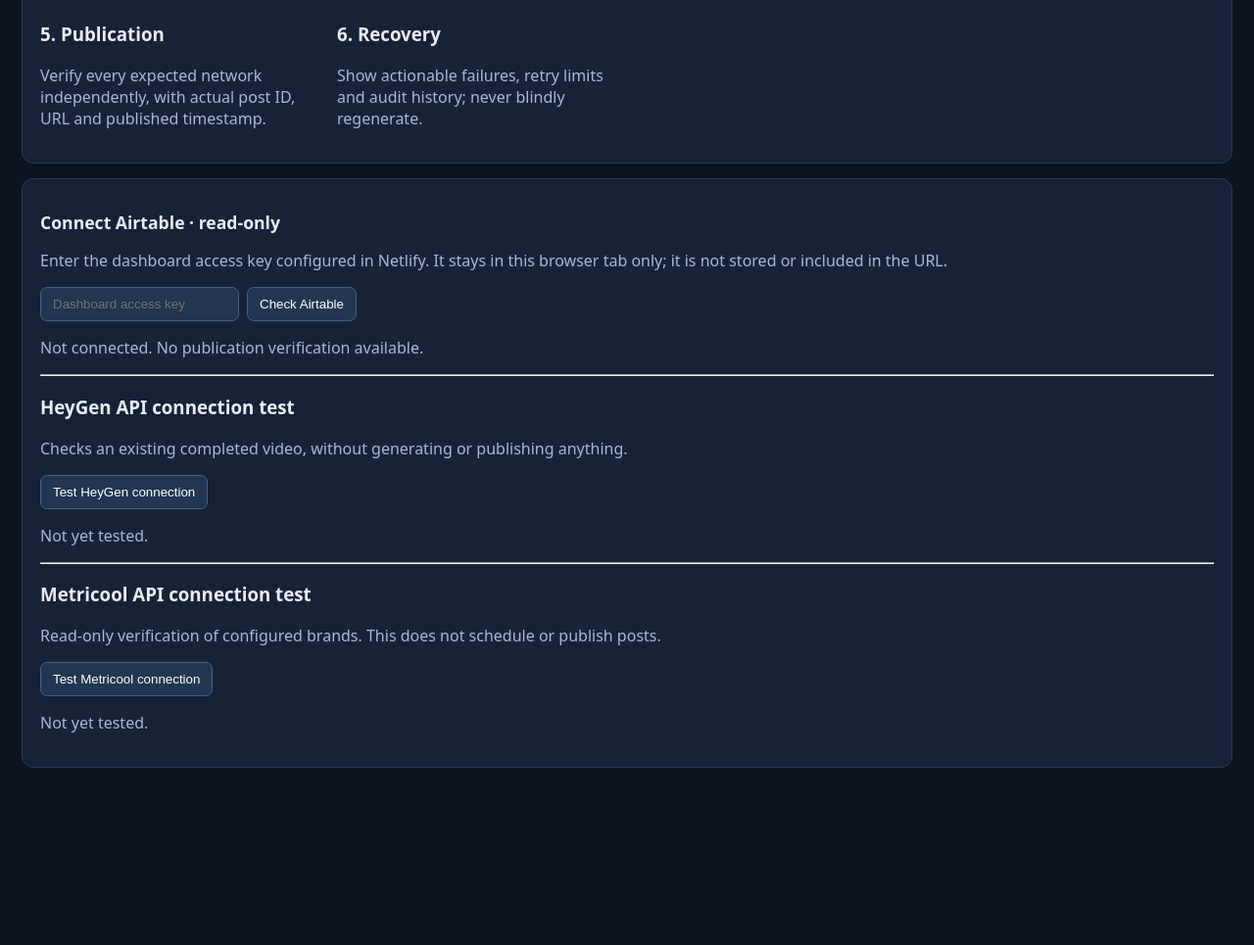
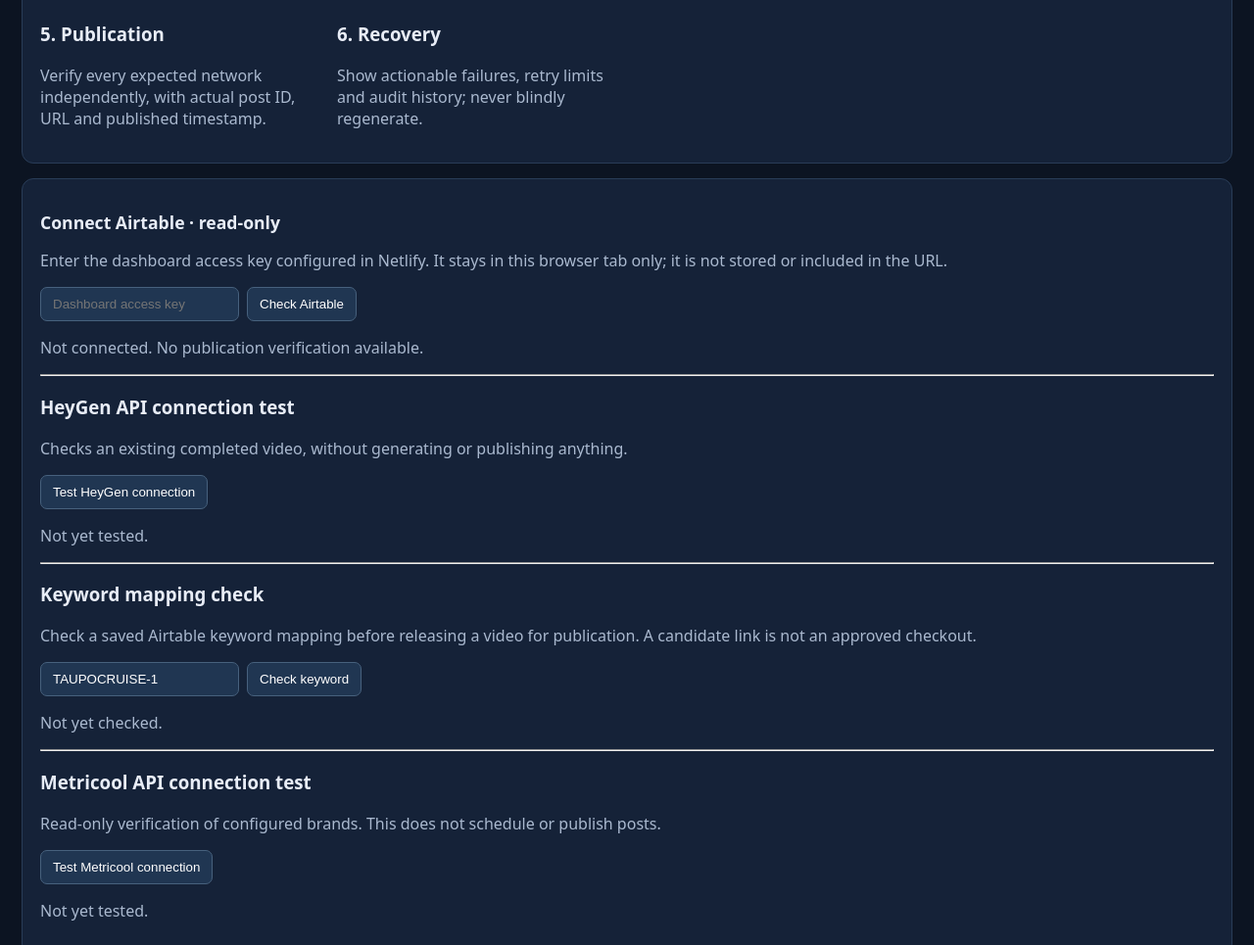
Before and after one commit to Muttanbal/kiwi-driver-video-control-centre, a plain HTML site: page index.html in a window 1280 px wide. Shown: the part 1527-2492 px from the top of the page at 98% size. Before the commit the page ends 2348 px from the top, so only its background shows below. Drawn offline with Linux system fonts and the light colour scheme.

Commit message:
Add keyword mapping verification control without bypassing production gates

```diff
--- a/index.html
+++ b/index.html
@@ -9,7 +9,7 @@ details.errorDetails{min-width:170px;max-width:310px}details.errorDetails summar
 <section class="card"><h2>Action queue</h2><div id="actions"></div></section>
 <section class="card"><h2>Video pipeline</h2><div class="actions"><input id="filterText" placeholder="Search video or brand" aria-label="Search video or brand" oninput="renderPipeline()"><select id="filterBrand" onchange="renderPipeline()" aria-label="Filter by brand"><option value="">All brands</option><option>Kiwi Driver Tours &amp; Transfers</option><option>Main Character Adventures</option><option>Pilar&#39;s Facepainting</option><option>Tiptoe the World</option></select><select id="filterStatus" onchange="renderPipeline()" aria-label="Filter by status"><option value="">All statuses</option><option value="review">Needs review</option><option value="scheduled">Scheduled</option><option value="blocked">Blocked / failed</option><option value="heygen">Has HeyGen video ID</option></select><select id="sortOrder" onchange="renderPipeline()" aria-label="Sort videos"><option value="attention">Needs attention first</option><option value="title">Title A–Z</option></select></div><p id="pipelineNote">Airtable statuses only. Verified publication requires direct Metricool checks.</p><div class="scroll"><table><thead><tr><th>Video</th><th>Brand</th><th>Airtable</th><th>HeyGen</th><th>Visual & branding QA</th><th>Keywords</th><th>Metricool</th><th>Network publication</th><th>Errors / retry</th></tr></thead><tbody id="videos"><tr><td colspan="9" class="muted">No verified live data connection</td></tr></tbody></table></div></section>
 <section class="card"><h2>Required end-to-end verification</h2><div class="grid"><div><h3>1. Source</h3><p>Read Airtable queue, brand, approvals and duplicate IDs. Airtable remains source of truth.</p></div><div><h3>2. Generation</h3><p>Allow HeyGen only after collision and hold checks; reconcile video IDs and render results.</p></div><div><h3>3. Quality</h3><p>Verify branding, framing, captions, keywords, aspect ratio and explicit review approval.</p></div><div><h3>4. Scheduling</h3><p>Check Metricool account connections and format support; prevent duplicate posts.</p></div><div><h3>5. Publication</h3><p>Verify every expected network independently, with actual post ID, URL and published timestamp.</p></div><div><h3>6. Recovery</h3><p>Show actionable failures, retry limits and audit history; never blindly regenerate.</p></div></div></section>
-<section class="card" id="live"><h2>Connect Airtable · read-only</h2><p>Enter the dashboard access key configured in Netlify. It stays in this browser tab only; it is not stored or included in the URL.</p><div class="actions"><input id="access" type="password" autocomplete="off" placeholder="Dashboard access key" aria-label="Dashboard access key"><button id="sync" onclick="syncAirtable()">Check Airtable</button></div><p id="syncstatus">Not connected. No publication verification available.</p><hr><h3>HeyGen API connection test</h3><p>Checks an existing completed video, without generating or publishing anything.</p><button onclick="testHeygen()">Test HeyGen connection</button><p id="heygenResult" role="status">Not yet tested.</p><hr><h3>Metricool API connection test</h3><p>Read-only verification of configured brands. This does not schedule or publish posts.</p><button onclick="testMetricool()">Test Metricool connection</button><p id="metricoolResult" role="status">Not yet tested.</p></section>
+<section class="card" id="live"><h2>Connect Airtable · read-only</h2><p>Enter the dashboard access key configured in Netlify. It stays in this browser tab only; it is not stored or included in the URL.</p><div class="actions"><input id="access" type="password" autocomplete="off" placeholder="Dashboard access key" aria-label="Dashboard access key"><button id="sync" onclick="syncAirtable()">Check Airtable</button></div><p id="syncstatus">Not connected. No publication verification available.</p><hr><h3>HeyGen API connection test</h3><p>Checks an existing completed video, without generating or publishing anything.</p><button onclick="testHeygen()">Test HeyGen connection</button><p id="heygenResult" role="status">Not yet tested.</p><hr><h3>Keyword mapping check</h3><p>Check a saved Airtable keyword mapping before releasing a video for publication. A candidate link is not an approved checkout.</p><div class="actions"><input id="keywordInput" value="TAUPOCRUISE-1" aria-label="Activity keyword"><button onclick="checkKeyword()">Check keyword</button></div><p id="keywordResult" role="status">Not yet checked.</p><hr><h3>Metricool API connection test</h3><p>Read-only verification of configured brands. This does not schedule or publish posts.</p><button onclick="testMetricool()">Test Metricool connection</button><p id="metricoolResult" role="status">Not yet tested.</p></section>
 <script>
 let pipelineRows=[];
 function attention(v){
@@ -33,6 +33,17 @@ function renderPipeline(){
  document.getElementById("pipelineNote").textContent=rows.length+" of "+pipelineRows.length+" Airtable records shown · sorted by "+(document.getElementById("sortOrder").value==="title"?"title":"attention priority")+" · actual publication unverified";
 }
 const esc=s=>String(s??'').replace(/[&<>"']/g,c=>({'&':'&amp;','<':'&lt;','>':'&gt;','"':'&quot;',"'":'&#39;'}[c]));
+async function checkKeyword(){
+ const key=document.getElementById('access').value,keyword=document.getElementById('keywordInput').value.trim();
+ const out=document.getElementById('keywordResult');
+ if(!key){out.textContent='Enter your dashboard access key first.';return;}
+ out.textContent='Checking saved mapping…';
+ try{
+ const res=await fetch('/.netlify/functions/keyword-status?keyword='+encodeURIComponent(keyword),{headers:{'x-dashboard-key':key},cache:'no-store'});
+ const d=await res.json();if(!res.ok)throw Error(d.error||'HTTP '+res.status);
+ out.textContent='Keyword '+d.keyword+' · '+(d.found?'Mapping found':'Not found')+' · '+(d.verificationStatus||'Unverified')+' · Production '+(d.productionAllowed?'permitted':'not permitted')+' · Publication '+(d.publicationAllowed?'permitted':'blocked')+' · '+(d.reason||'');
+ }catch(e){out.textContent='Keyword check failed: '+e.message;}
+}
 async function testMetricool(){
  const key=document.getElementById('access').value;
  const status=document.getElementById('metricoolResult');
```
